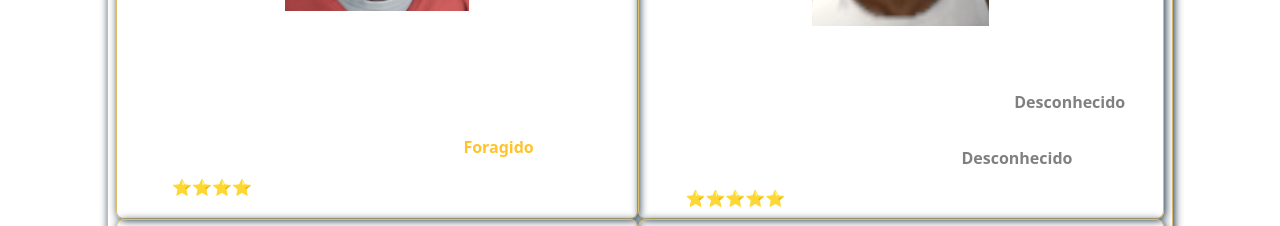
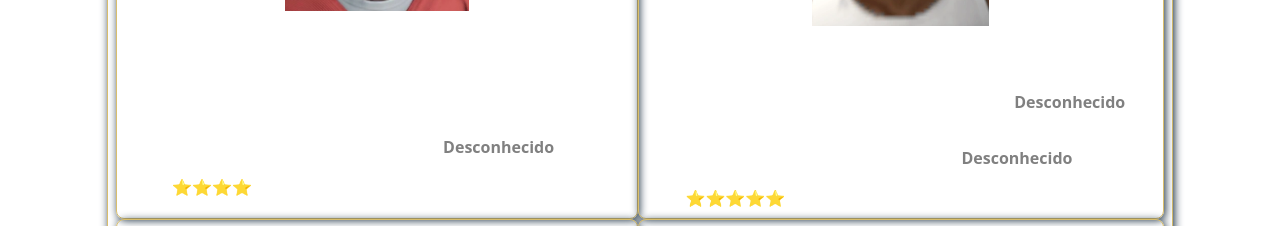
Before and after one commit to ufjf-dcc207/ufjf-dcc207-2025-3-a-sem01-nexus-team, a React (Vite) app: page / in a window 1280 px wide. Shown: the part 800-1026 px from the top of the page. Built offline with nearby package versions, Linux system fonts and the light colour scheme.

Commit message:
realocação da arow function statusValido para o personagem e melhorias na checagem do date

```diff
--- a/src/ListaProcurados.tsx
+++ b/src/ListaProcurados.tsx
@@ -1,9 +1,4 @@
 import type{ Classificacao, Status } from "./Personagem";
-
-const statusValido = (status: string): Status =>
-  ["Foragido", "Morto", "Capturado", "Desconhecido"].includes(status as Status)
-    ? (status as Status)
-    : "Desconhecido";
 
 type Procurado = {
     id: number;
@@ -24,7 +19,7 @@ export const ListaProcurados: Procurado[] = [
     Subnome: "O Vigilante",
     DataDeNascimento: "1974-05-02",
     Imagem: "AidenPearce.png",
-    Status: statusValido("Foragido"),
+    Status: "Desconhecido",
     NivelPerigo: 4,
   },
   {
@@ -34,7 +29,7 @@ export const ListaProcurados: Procurado[] = [
     Subnome: "CJ",
     DataDeNascimento: "Desconhecido",
     Imagem: "CJ.png",
-    Status: statusValido("Desconhecido"),
+    Status: "Desconhecido",
     NivelPerigo: 5,
   },
   {
@@ -44,7 +39,7 @@ export const ListaProcurados: Procurado[] = [
     Subnome: "O Palhaço do Crime",
     DataDeNascimento: "Desconhecido",
     Imagem: "Coringa.jpg",
-    Status: statusValido("Capturado"),
+    Status: "Capturado",
     NivelPerigo: 5,
   },
   {
@@ -54,7 +49,7 @@ export const ListaProcurados: Procurado[] = [
     Subnome: "O Mercenário Tagarela",
     DataDeNascimento: "Desconhecido",
     Imagem: "Deadpool.jpg",
-    Status: statusValido("Foragido"),
+    Status: "Foragido",
     NivelPerigo: 3,
   },
   {
@@ -64,7 +59,7 @@ export const ListaProcurados: Procurado[] = [
     Subnome: "Dom",
     DataDeNascimento: "1976-08-29",
     Imagem: "Toretto.png",
-    Status: statusValido("Foragido"),
+    Status: "Foragido",
     NivelPerigo: 2,
   },
   {
@@ -74,7 +69,7 @@ export const ListaProcurados: Procurado[] = [
     Subnome: "O Plano",
     DataDeNascimento: "1855-05-01",
     Imagem: "Dutch.png",
-    Status: statusValido("Morto"),
+    Status: "Morto",
     NivelPerigo: 3,
   },
   {
@@ -84,7 +79,7 @@ export const ListaProcurados: Procurado[] = [
     Subnome: "A Imunizada",
     DataDeNascimento: "2019-04-28",
     Imagem: "Ellie.jpg",
-    Status: statusValido("Desconhecido"),
+    Status: "Desconhecido",
     NivelPerigo: 4,
   },
   {
@@ -94,7 +89,7 @@ export const ListaProcurados: Procurado[] = [
     Subnome: "O Bruxo",
     DataDeNascimento: "Desconhecido",
     Imagem: "Geraldao.jpg",
-    Status: statusValido("Desconhecido"),
+    Status: "Desconhecido",
     NivelPerigo: 5,
   },
   {
@@ -104,7 +99,7 @@ export const ListaProcurados: Procurado[] = [
     Subnome: "Arlequina",
     DataDeNascimento: "1990-07-20",
     Imagem: "Alerquina.jpg",
-    Status: statusValido("Capturado"),
+    Status: "Capturado",
     NivelPerigo: 2,
   },
   {
@@ -114,7 +109,7 @@ export const ListaProcurados: Procurado[] = [
     Subnome: "O Sobrevivente",
     DataDeNascimento: "1981-09-26",
     Imagem: "Joel.png",
-    Status: statusValido("Morto"),
+    Status: "Morto",
     NivelPerigo: 5,
   },
   {
@@ -124,7 +119,7 @@ export const ListaProcurados: Procurado[] = [
     Subnome: "Baba Yaga",
     DataDeNascimento: "1964-09-02",
     Imagem: "JohnWick.jpg",
-    Status: statusValido("Desconhecido"),
+    Status: "Desconhecido",
     NivelPerigo: 5,
   },
   {
@@ -134,7 +129,7 @@ export const ListaProcurados: Procurado[] = [
     Subnome: "O Pai do Chris",
     DataDeNascimento: "1928-01-01",
     Imagem: "Julius.jpg",
-    Status: statusValido("Foragido"),
+    Status: "Foragido",
     NivelPerigo: 1,
   },
   {
@@ -144,7 +139,7 @@ export const ListaProcurados: Procurado[] = [
     Subnome: "Fantasma de Esparta",
     DataDeNascimento: "Desconhecido",
     Imagem: "Kratos.png",
-    Status: statusValido("Foragido"),
+    Status: "Foragido",
     NivelPerigo: 5,
   },
   {
@@ -154,7 +149,7 @@ export const ListaProcurados: Procurado[] = [
     Subnome: "O Aposentado",
     DataDeNascimento: "1965-01-01",
     Imagem: "Michael.png",
-    Status: statusValido("Foragido"),
+    Status: "Foragido",
     NivelPerigo: 3,
   },
   {
@@ -164,7 +159,7 @@ export const ListaProcurados: Procurado[] = [
     Subnome: "V",
     DataDeNascimento: "2049-10-12",
     Imagem: "V.png",
-    Status: statusValido("Desconhecido"),
+    Status: "Desconhecido",
     NivelPerigo: 5,
   },
   {
@@ -174,7 +169,7 @@ export const ListaProcurados: Procurado[] = [
     Subnome: "Heisenberg",
     DataDeNascimento: "1958-09-07",
     Imagem: "WalterWhite.png",
-    Status: statusValido("Morto"),
+    Status: "Morto",
     NivelPerigo: 4,
   },
 ];
--- a/src/Personagem.tsx
+++ b/src/Personagem.tsx
@@ -18,6 +18,12 @@ export default function Personagem({nome, subnome, imagem, nivelPerigo, status,
         let desconhecidoIdade: string = "";
         let situacao;
         let dataFormatada: Date | string;
+
+
+        const statusValido = (status: string): Status =>
+            ["Foragido", "Morto", "Capturado", "Desconhecido"].includes(status as Status)? (status as Status): "Desconhecido";
+        status = statusValido(status);
+
         switch(status) {
             case "Foragido":
                 situacao = <span className='foragido'>{status}</span>;
@@ -31,6 +37,7 @@ export default function Personagem({nome, subnome, imagem, nivelPerigo, status,
             default:
                 situacao = <span className='desconhecido'>{status}</span>;
         }
+
     if (dataNascimento === "Desconhecido") {
         dataFormatada = "Desconhecido";
         desconhecidoData = "desconhecido";
```
